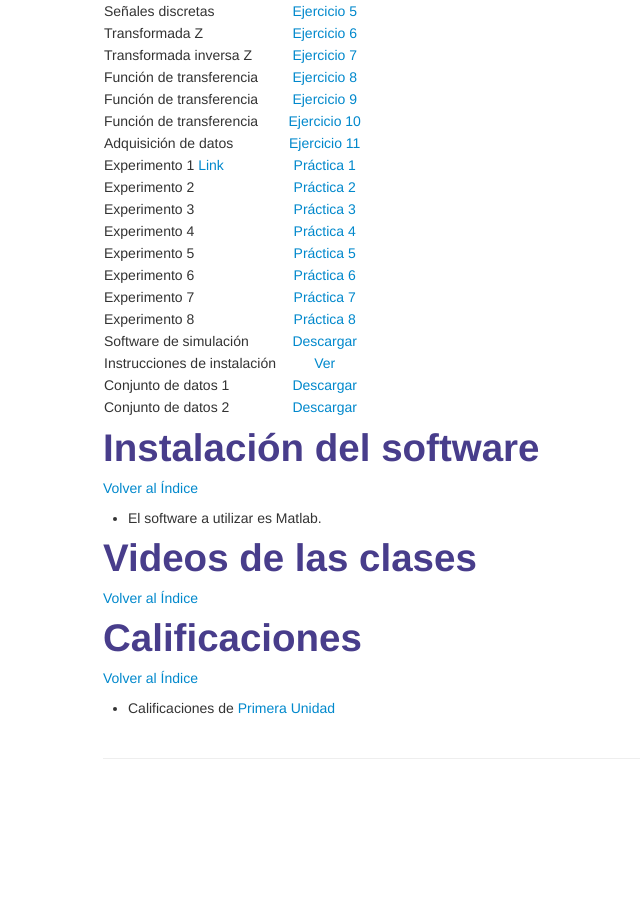
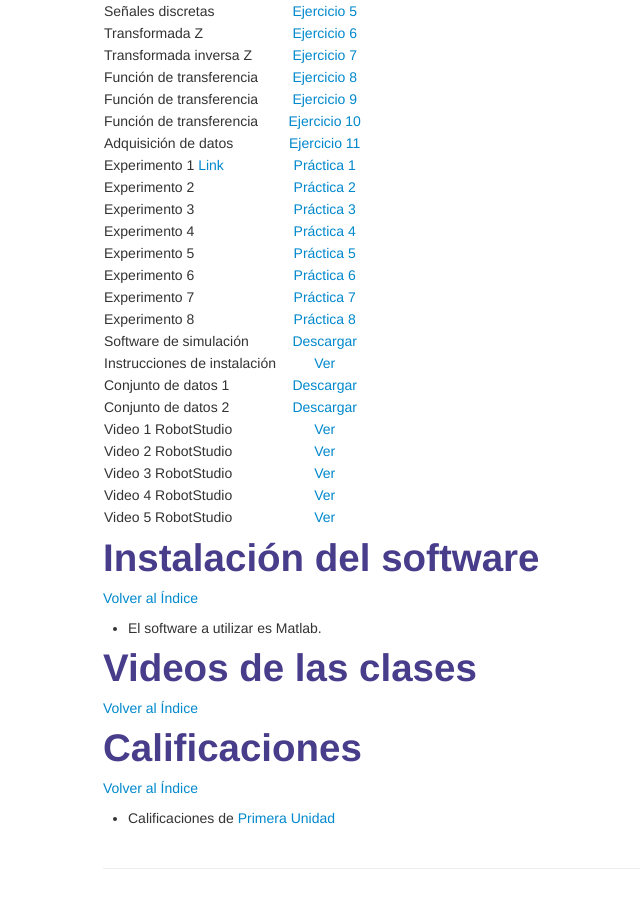
Before and after one commit to enriGarcia/enriGarcia.github.io, a Jekyll site: the page built from pages/teaching/ctrlDig.md, in a window 1280 px wide and 900 px high, scrolled down 691 px. Shown: the whole window, without its empty margins (187-827 px from the left). Built offline with Jekyll 4.4.1, drawn with Linux system fonts in a browser that asks for light colours; our own code applies the rules of GitHub Pages for plain Markdown files; before the commit the page ends 1481 px from its top, so only the background shows below that.

Commit message:
webpage update

```diff
--- a/pages/teaching/ctrlDig.md
+++ b/pages/teaching/ctrlDig.md
@@ -42,6 +42,11 @@ description: Listado de prácticas
 |Instrucciones de instalación |[Ver           ](https://drive.google.com/file/d/1wTgLgmGoVZS_Iw0iaYA8SPQ4h1Mnjr-S/view?usp=sharing)|
 |Conjunto de datos 1          |[Descargar     ]({{ BASE_PATH}}/pages/ml/data_1d.csv)|
 |Conjunto de datos 2          |[Descargar     ]({{ BASE_PATH}}/pages/ml/data_2d.csv)|
+|Video 1 RobotStudio          |[Ver           ](https://drive.google.com/file/d/1YDzRwRfyhNnJWAYENX0_4GSIgQGygdk0/view?usp=sharing)|
+|Video 2 RobotStudio          |[Ver           ](https://drive.google.com/file/d/1wNYbbVz86Eo4RPP4QwqLVAjgkN_2Z7pR/view?usp=sharing)|
+|Video 3 RobotStudio          |[Ver           ](https://drive.google.com/file/d/14z0wW2insh-yjCcl8zoWrWILJm50YZYS/view?usp=sharing)|
+|Video 4 RobotStudio          |[Ver           ](https://drive.google.com/file/d/1icv7uPnp98ZPwCe0q8DdMkMiTN2DqoKj/view?usp=sharing)|
+|Video 5 RobotStudio          |[Ver           ](https://drive.google.com/file/d/1YNWtZNj8xZDDLl3dCsrR5VcUCbstjkYb/view?usp=sharing)|
 
 
 # Instalación del software
```
